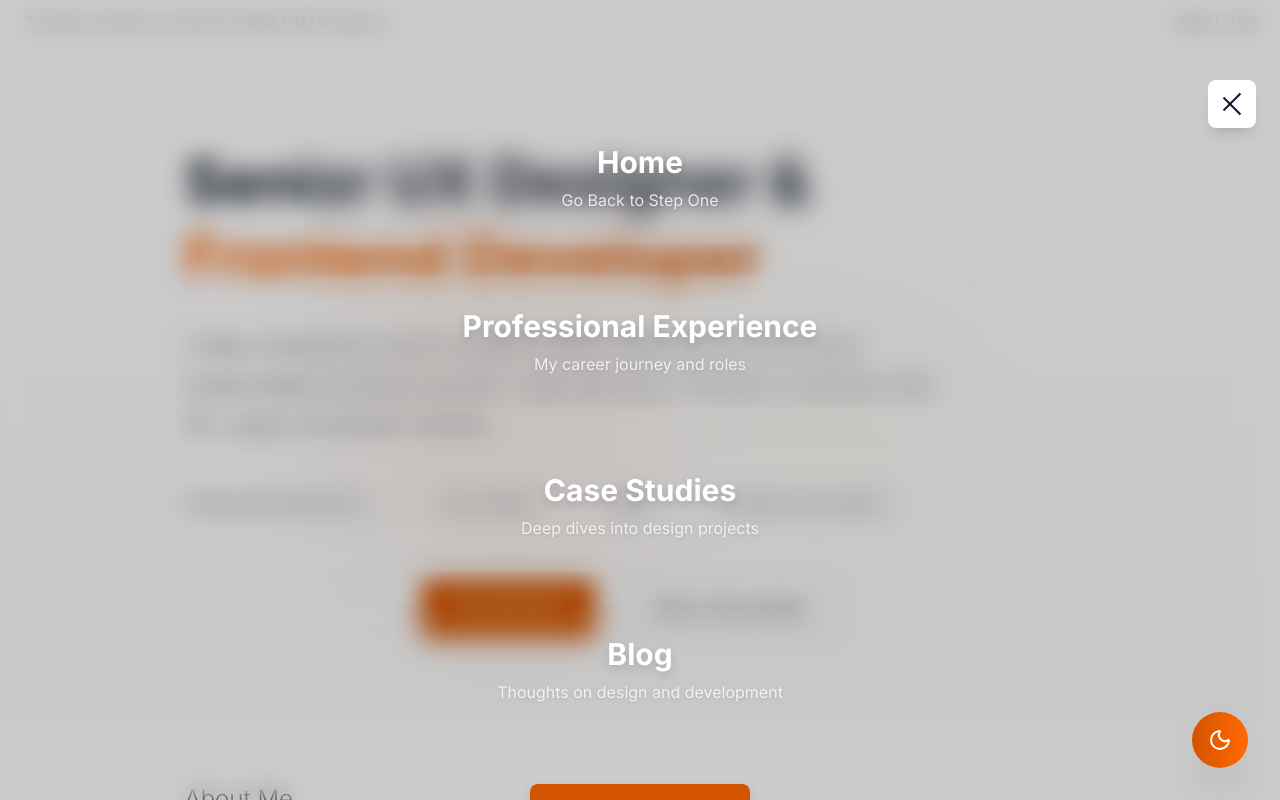
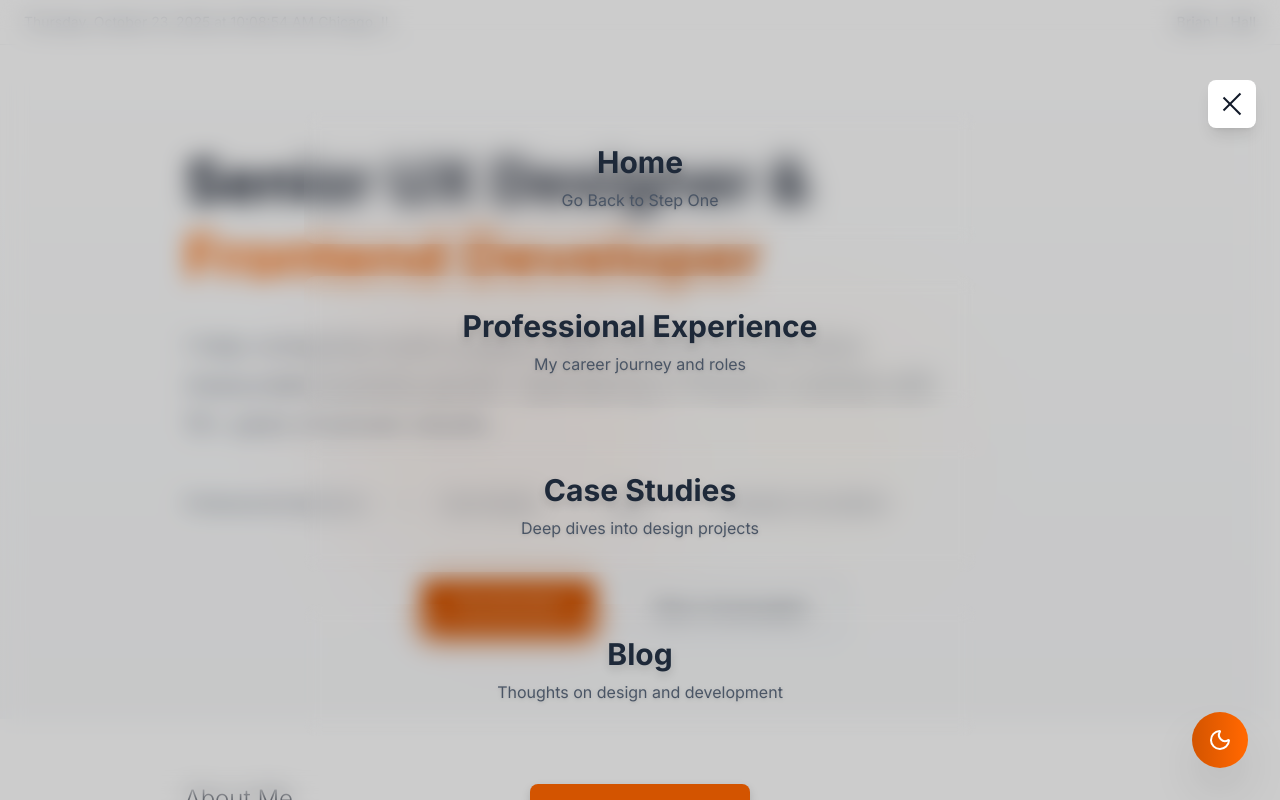
Before and after one commit to brian-hlbdg/portfolio-nextjs, a Next.js app: page / in a window 1280 px wide. Both pictures are taken after a click on the button 1231 px from the left and 105 px from the top of the page. Shown: the top 800 px of the page. Built offline with nearby package versions, Linux system fonts and the light colour scheme; no server answers.

Commit message:
updated dropdwon menu

```diff
--- a/src/components/layout/DropdownMenu.tsx
+++ b/src/components/layout/DropdownMenu.tsx
@@ -134,11 +134,11 @@
                       onClick={closeMenu}
                       className="group block p-8 rounded-xl hover:bg-white/10 dark:hover:bg-black/20 transition-all duration-200 text-center backdrop-blur-sm"
                     >
-                      <h3 className="text-2xl md:text-3xl font-bold text-white dark:text-white group-hover:text-primary group-hover:scale-105 transition-all duration-200 drop-shadow-lg">
+                      <h3 className="text-2xl md:text-3xl font-bold text-gray-800 dark:text-white group-hover:text-primary group-hover:scale-105 transition-all duration-200 drop-shadow-lg">
                         {item.label}
                       </h3>
                       {item.description && (
-                        <p className="text-white/80 dark:text-white/80 group-hover:text-white mt-2 drop-shadow">
+                        <p className="text-gray-600 dark:text-white/80 group-hover:text-white mt-2 drop-shadow">
                           {item.description}
                         </p>
                       )}
@@ -155,12 +155,12 @@
               <a
                 href="mailto:brian.HLBDG@outlook.com?subject=Project Discussion"
                 onClick={closeMenu}
-                className="inline-block px-8 py-4 bg-primary hover:bg-primary-dark text-white rounded-lg font-medium transition-all duration-300 transform hover:scale-105 hover:shadow-2xl mb-8 drop-shadow-lg"
+                className="inline-block px-8 py-4 bg-primary hover:bg-primary-dark text-gray-800 dark:text-white rounded-lg font-medium transition-all duration-300 transform hover:scale-105 hover:shadow-2xl mb-8 drop-shadow-lg"
               >
                 Start a Conversation
               </a>
 
-              <div className="flex justify-center space-x-6 text-white/70 dark:text-white/70">
+              <div className="flex justify-center space-x-6 text-gray-900 dark:text-white/70">
                 <a
                   href="https://www.linkedin.com/in/hlbdg/"
                   target="_blank"
```
